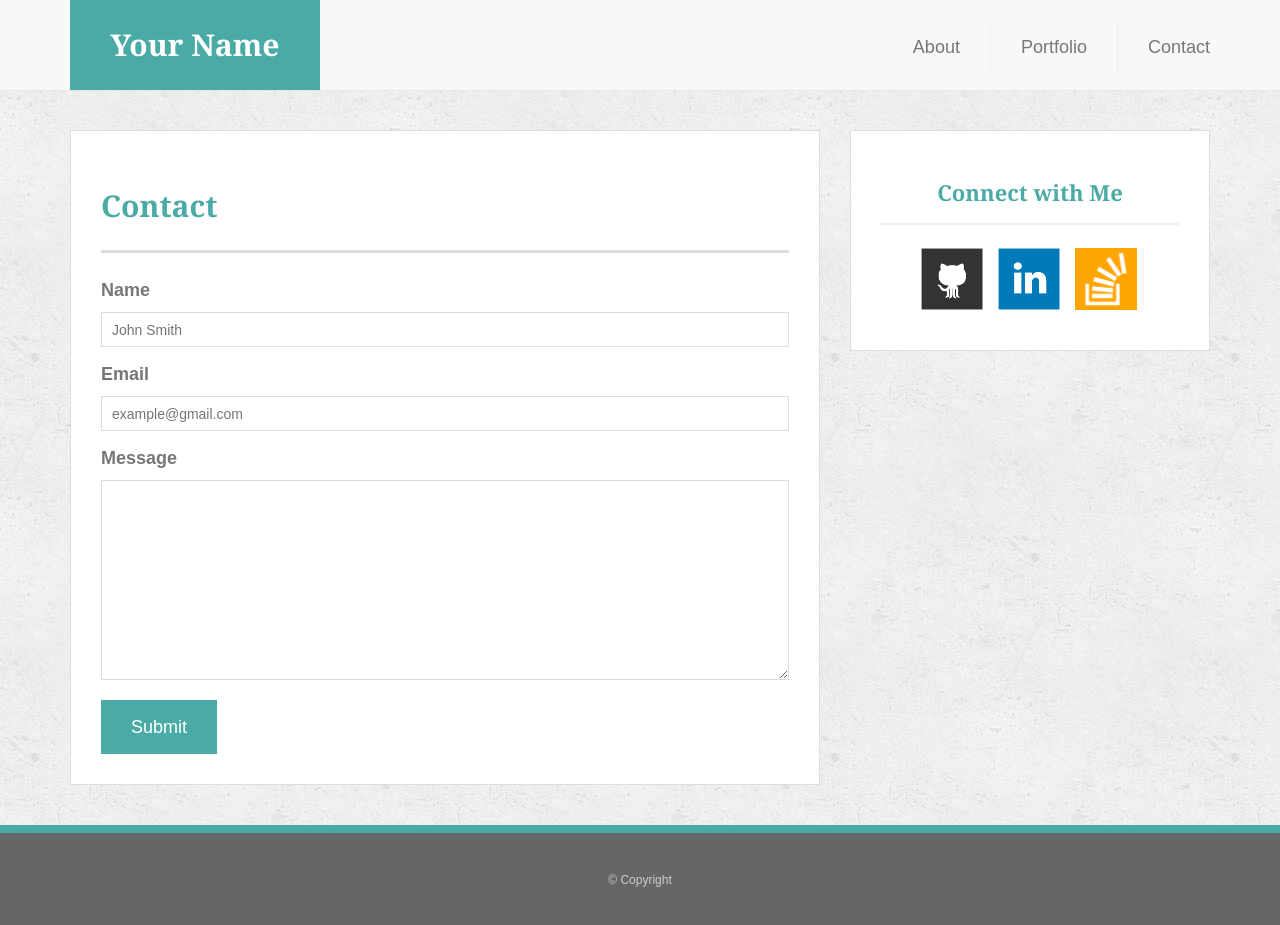
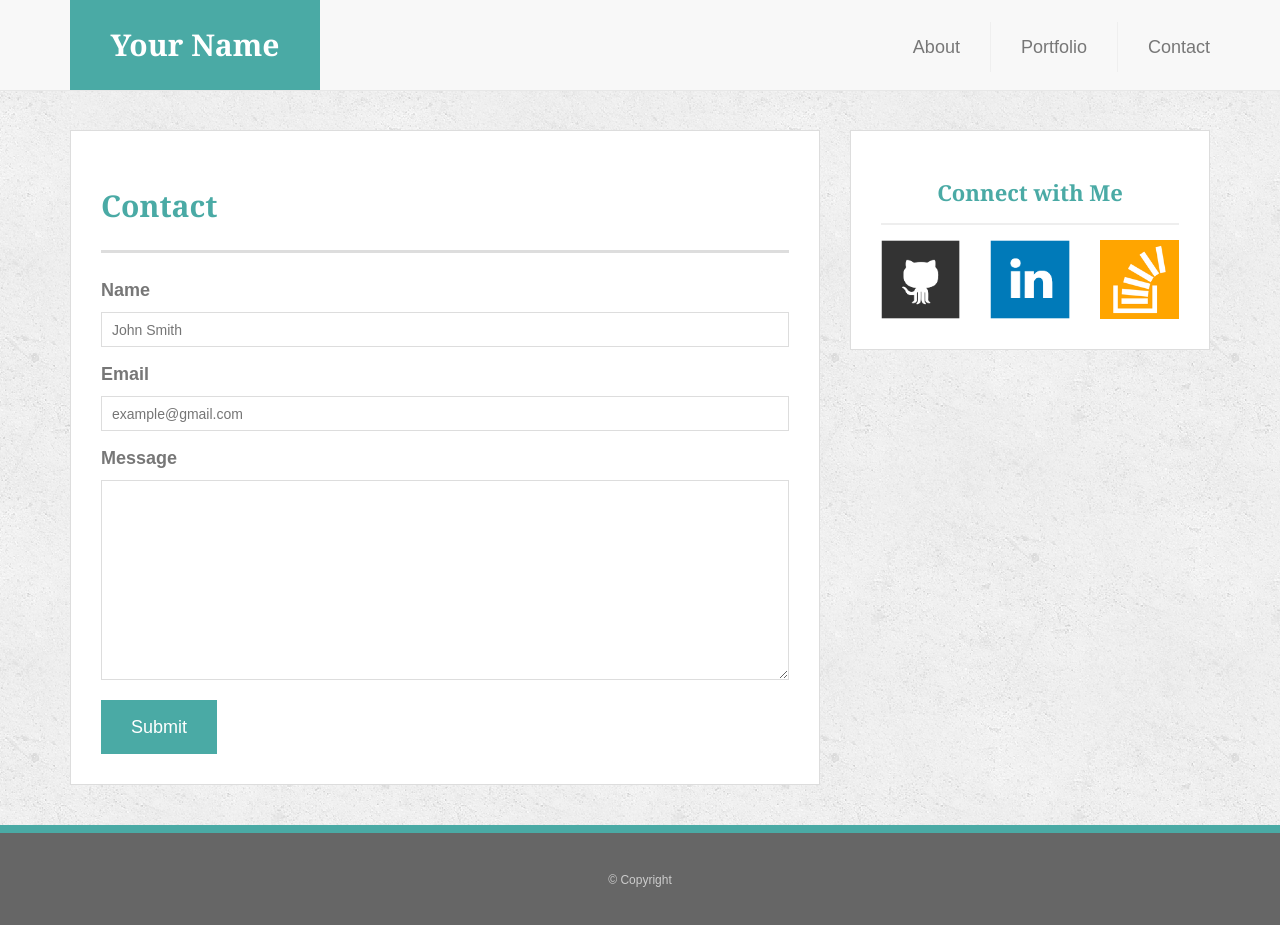
Before and after one commit to tsberry/Bootstrap-Portfolio, a plain HTML site: page contact.html in a window 1280 px wide. Drawn offline with nearby package versions, Linux system fonts and the light colour scheme.

Commit message:
Made some fixes to sidebar images.

```diff
--- a/assets/css/style.css
+++ b/assets/css/style.css
@@ -223,12 +223,6 @@ h3,
   display: inline-block;
 }
 
-.sidebar img {
-  /* max-width: 100%; */
-  max-height: 62px;
-  max-width: 62px;
-}
-
 .sidebar li:last-child {
   margin-right: 0;
 }
@@ -242,7 +236,6 @@ main {
 .main-section {
   float: left;
   width: 100%;
-  /* max-width: 650px; */
 
   /* Box-model */
   padding: 30px;
--- a/contact.html
+++ b/contact.html
@@ -75,23 +75,23 @@
             <div id="connect">
               <h2>Connect with Me</h2>
 
-              <ul>
-                <li>
+              <div class="row">
+                <div class="col-xs-4">
                   <a href="#">
-                    <img src="assets/images/github-128.png" alt="Github">
+                    <img class="img-responsive center-block" src="assets/images/github-128.png" alt="Github">
                   </a>
-                </li>
-                <li>
+                </div>
+                <div class="col-xs-4">
                   <a href="#">
-                    <img src="assets/images/linkedin-128.png" alt="LinkedIn">
+                    <img class="img-responsive center-block" src="assets/images/linkedin-128.png" alt="LinkedIn">
                   </a>
-                </li>
-                <li>
+                </div>
+                <div class="col-xs-4">
                   <a href="#">
-                    <img src="assets/images/stackoverflow-128.png" alt="Stack Overflow">
+                    <img class="img-responsive center-block" src="assets/images/stackoverflow-128.png" alt="Stack Overflow">
                   </a>
-                </li>
-              </ul>
+                </div>
+              </div>
             </div>
           </section>
         </div>
```
Also changed, not shown: index.html (+3 -3 lines).
